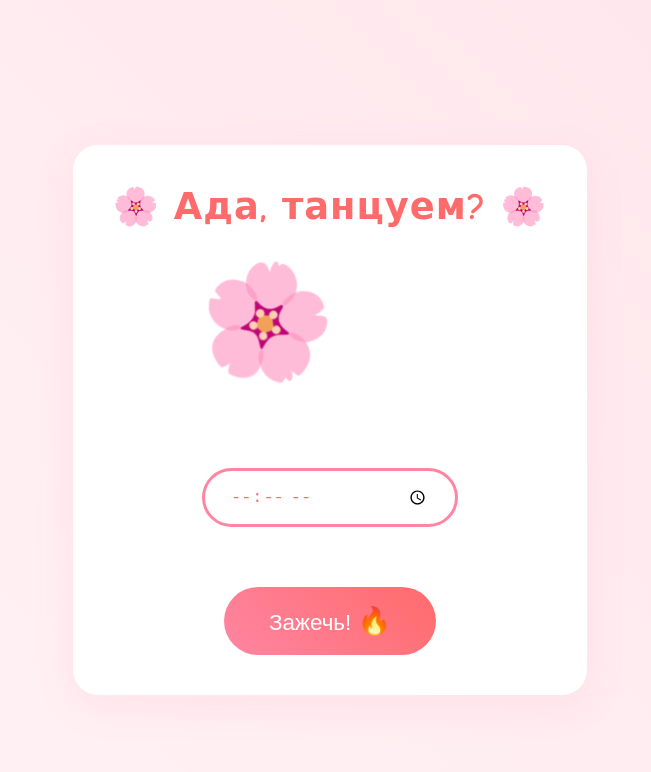
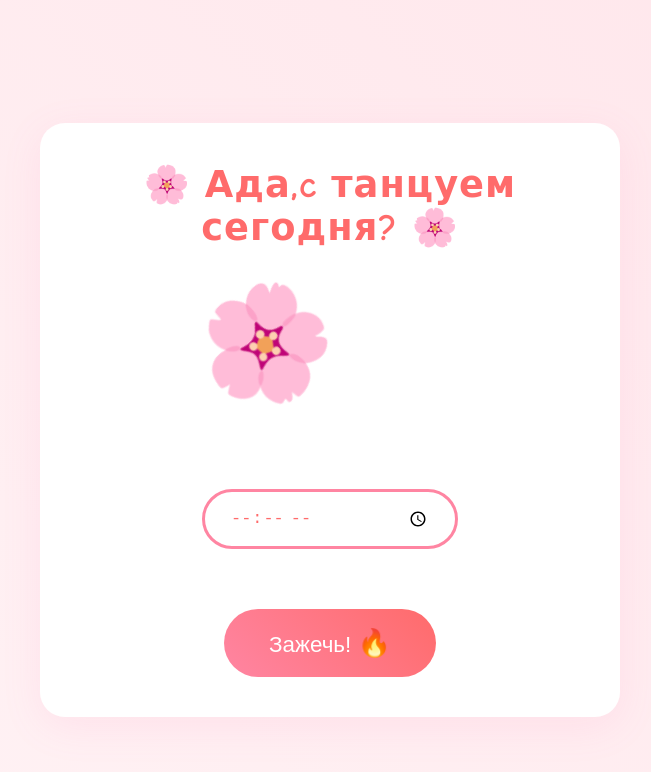
Before and after one commit to Adilka3/ravee, a plain HTML site: page index.html in a window 1280 px wide. Shown: the whole page, without its empty margins (310-961 px from the left). Drawn offline with Linux system fonts and the light colour scheme.

Commit message:
Update index.html

```diff
--- a/index.html
+++ b/index.html
@@ -151,7 +151,7 @@
 </head>
 <body>
     <div class="container">
-        <h1>🌸 Ада, танцуем? 🌸</h1>
+        <h1>🌸 Ада,c танцуем сегодня? 🌸</h1>
 
         <div class="donut-flower"></div>
 
```
